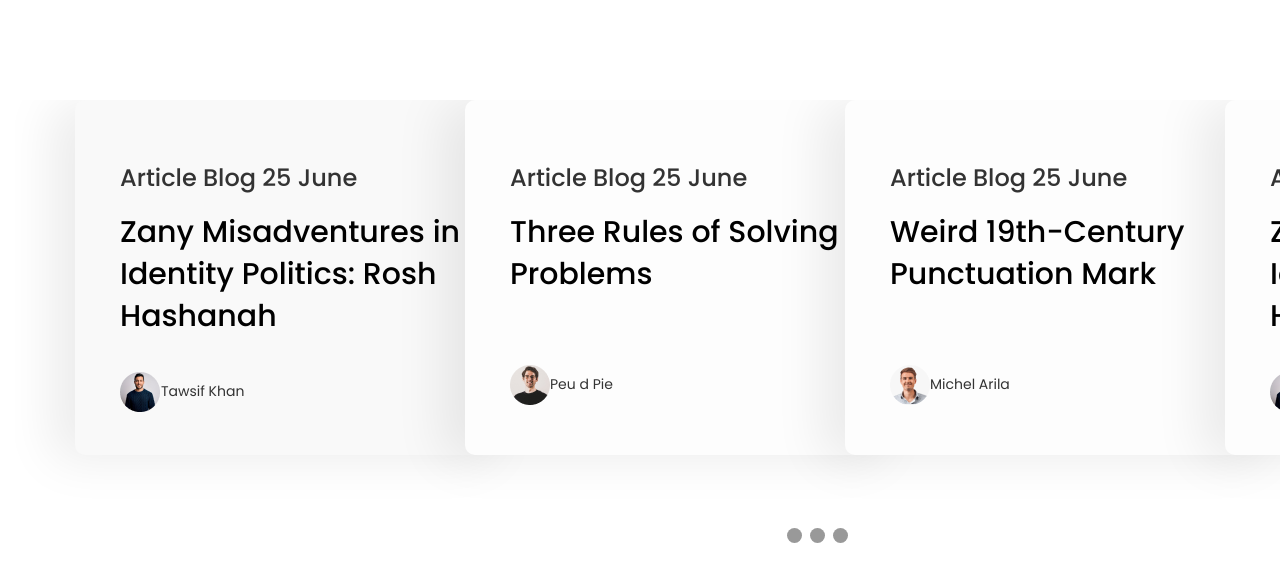
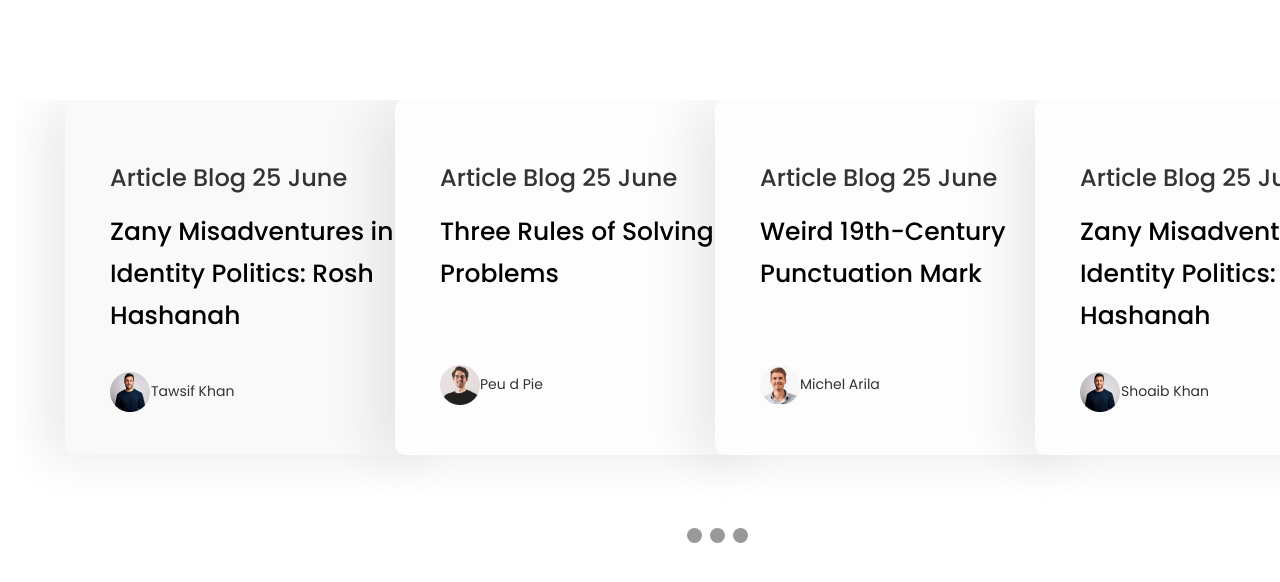
Before and after one commit to kzamilcode/slider, a plain HTML site: page index.html in a window 1280 px wide. Shown: the top 582 px of the page. Drawn offline with nearby package versions, Linux system fonts and the light colour scheme.

Commit message:
night-push

```diff
--- a/style.css
+++ b/style.css
@@ -23,19 +23,23 @@ body{
   background-color: #F9F9F9;
   border-radius: 10px;
   box-shadow: -23px 4px 50px rgba(0, 0, 0, 0.08);
-  /* margin-left: 50px; */
-  transition: 0.4s ease-in;
   padding: 45px;
   padding-right: 0;
   transform: translate3d(60px, 0px, 0px);
+  transition-timing-function:cubic-bezier(0.8, 3, 0, 1);
+  cursor: pointer;
+  transition: all 475ms ease-out;
 }
 
 .card:not(:first-child) {
-  transition: 0.4s ease-in;
     margin-left: -6rem;
     transform: translate3d(70px, 0px, 0px);
     background-color: #FDFDFD;
+
+    transition: all 475ms ease-out;
+    transition-timing-function:cubic-bezier(0.8, 3, 0, 1);
 }
+
 .card:nth-child(5){
   margin-left: -2rem;
 
@@ -44,19 +48,16 @@ body{
   margin-left: 0rem;
 
 }
+
 .card img{
   display: inline;
 }
-/* .card:hover {
-  transform: translateX(-20px);
-
-} */
-
 .card:hover ~ .card,
 .card:focus-within ~ .card{
   position: relative;
   left: 55px;
   transition: 0.4s ease-in;
+  background-color: #F9F9F9;
 
 }
 
@@ -99,9 +100,28 @@ button {
   display: flex !important;
   flex-wrap: nowrap !important;
   height: 420px;
+
+}
+@media screen and (max-width: 1368px){
+  .card{
+    width: 380px !important;
+  }
+  .slick-track {
+
+    left: -10px;
+
+}
+.slick-dots {
+  position: relative;
+  left: -100px;
+}
+.card h2{
+  font-size: 25px;
+}
 }
 @media screen and (max-width: 800px) {
     .next {
         display: none !important;
     }
+
 }
```
